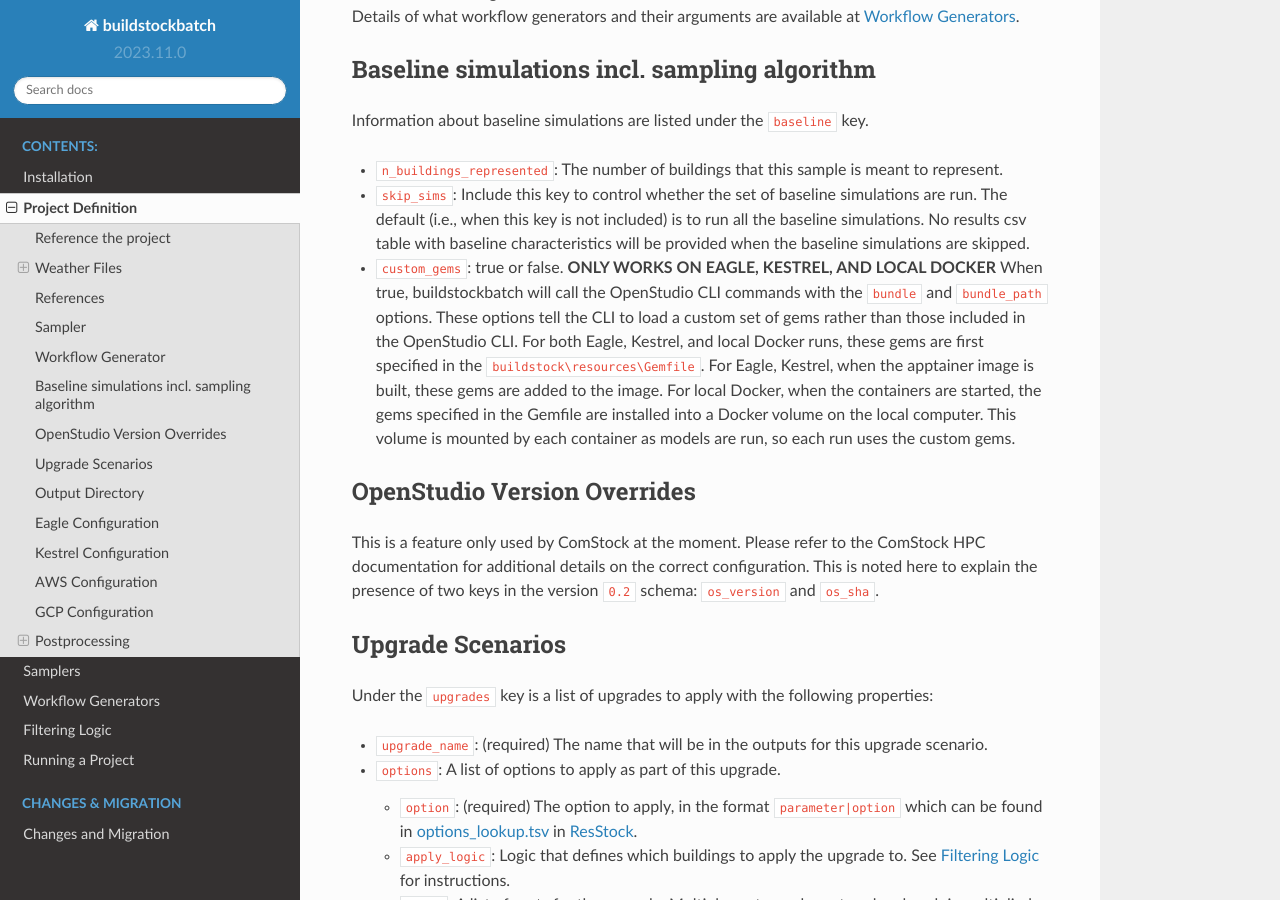
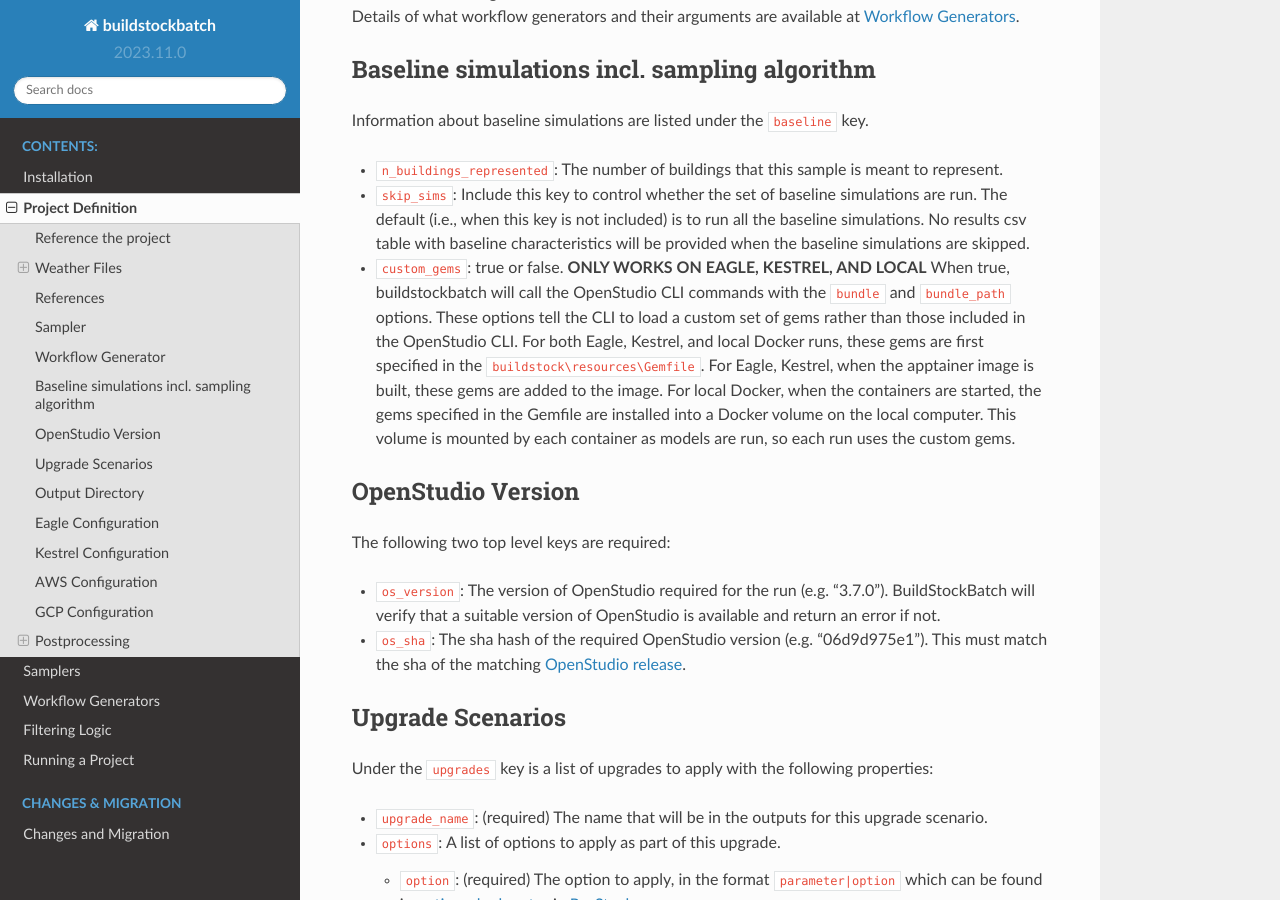
Before and after one commit to NREL/buildstockbatch, a Sphinx documentation site: the page built from docs/project_defn.rst, in a window 1280 px wide and 900 px high, scrolled down 2064 px. Built offline with Sphinx 7.4.7 and the Read the Docs theme 2.0.0, drawn with Linux system fonts in a browser that asks for light colours.

Commit message:
updating docs

```diff
--- a/docs/changelog/changelog_dev.rst
+++ b/docs/changelog/changelog_dev.rst
@@ -66,3 +66,9 @@ Development Changelog
         :pullreq: 423
 
         Add GCP implementation.
+
+    .. change::
+        :tags: bugfix, schema
+        :pullreq: 450
+
+        Requires ``os_version`` and ``os_sha`` in the project file.
--- a/docs/project_defn.rst
+++ b/docs/project_defn.rst
@@ -91,23 +91,29 @@ Information about baseline simulations are listed under the ``baseline`` key.
 - ``skip_sims``: Include this key to control whether the set of baseline simulations are run. The default (i.e., when
   this key is not included) is to run all the baseline simulations. No results csv table with baseline characteristics
   will be provided when the baseline simulations are skipped.
-- ``custom_gems``: true or false. **ONLY WORKS ON EAGLE, KESTREL, AND LOCAL
-  DOCKER** When true, buildstockbatch will call the OpenStudio CLI commands with
-  the  ``bundle`` and ``bundle_path`` options. These options tell the CLI to
-  load a custom set of gems rather than those included in the OpenStudio CLI.
-  For both Eagle, Kestrel, and local Docker runs, these gems are first specified in the
-  ``buildstock\resources\Gemfile``. For Eagle, Kestrel, when the apptainer image is
-  built, these gems are added to the image. For local Docker, when the
+- ``custom_gems``: true or false. **ONLY WORKS ON EAGLE, KESTREL, AND LOCAL**
+  When true, buildstockbatch will call the OpenStudio CLI commands with the
+  ``bundle`` and ``bundle_path`` options. These options tell the CLI to load a
+  custom set of gems rather than those included in the OpenStudio CLI. For both
+  Eagle, Kestrel, and local Docker runs, these gems are first specified in the
+  ``buildstock\resources\Gemfile``. For Eagle, Kestrel, when the apptainer image
+  is built, these gems are added to the image. For local Docker, when the
   containers are started, the gems specified in the Gemfile are installed into a
   Docker volume on the local computer. This volume is mounted by each container
   as models are run, so each run uses the custom gems.
 
-OpenStudio Version Overrides
-~~~~~~~~~~~~~~~~~~~~~~~~~~~~
+OpenStudio Version
+~~~~~~~~~~~~~~~~~~
 
-This is a feature only used by ComStock at the moment. Please refer to the ComStock HPC documentation for additional
-details on the correct configuration. This is noted here to explain the presence of two keys in the version ``0.2``
-schema: ``os_version`` and ``os_sha``.
+The following two top level keys are required:
+
+- ``os_version``: The version of OpenStudio required for the run (e.g. "3.7.0").
+  BuildStockBatch will verify that a suitable version of OpenStudio is available
+  and return an error if not.
+- ``os_sha``: The sha hash of the required OpenStudio version (e.g.
+  "06d9d975e1"). This must match the sha of the matching `OpenStudio release`_.
+
+.. _OpenStudio release: https://github.com/NREL/OpenStudio/releases
 
 Upgrade Scenarios
 ~~~~~~~~~~~~~~~~~
```
